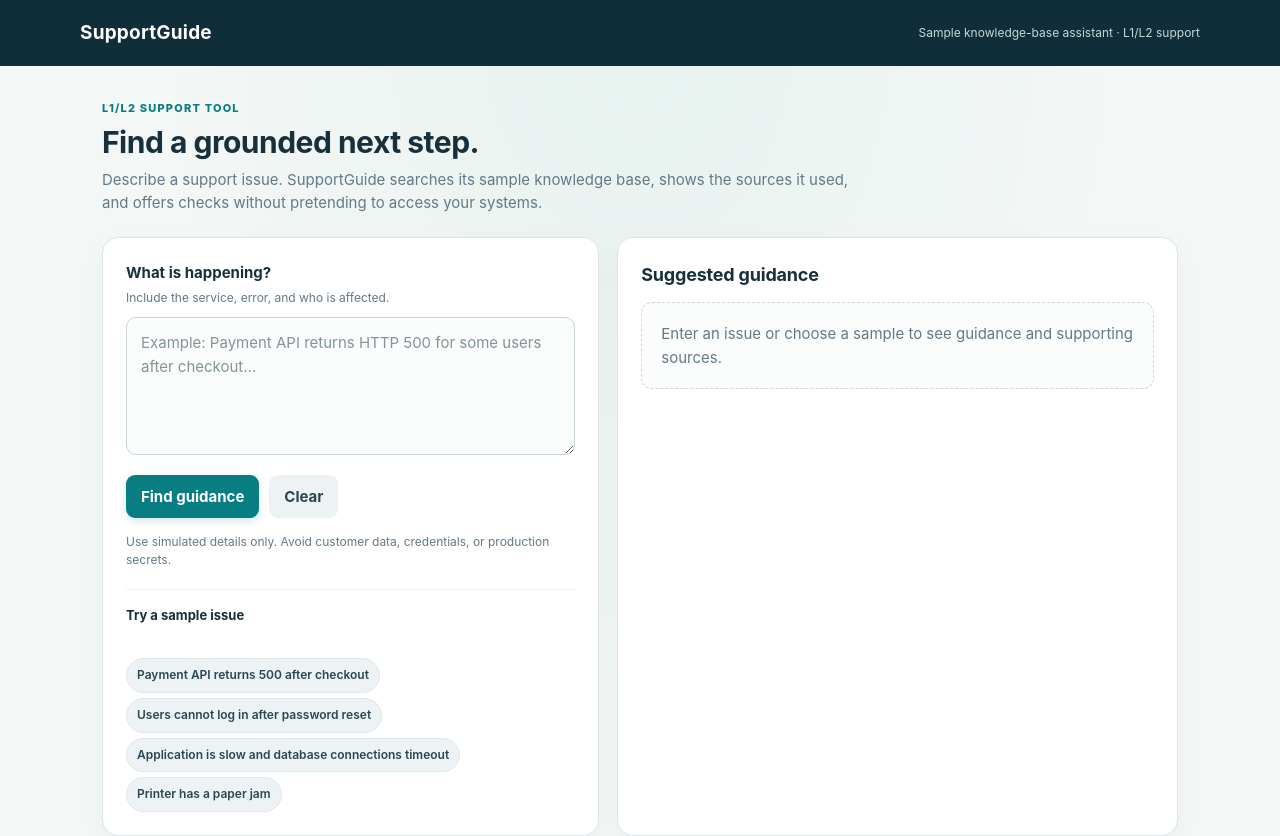
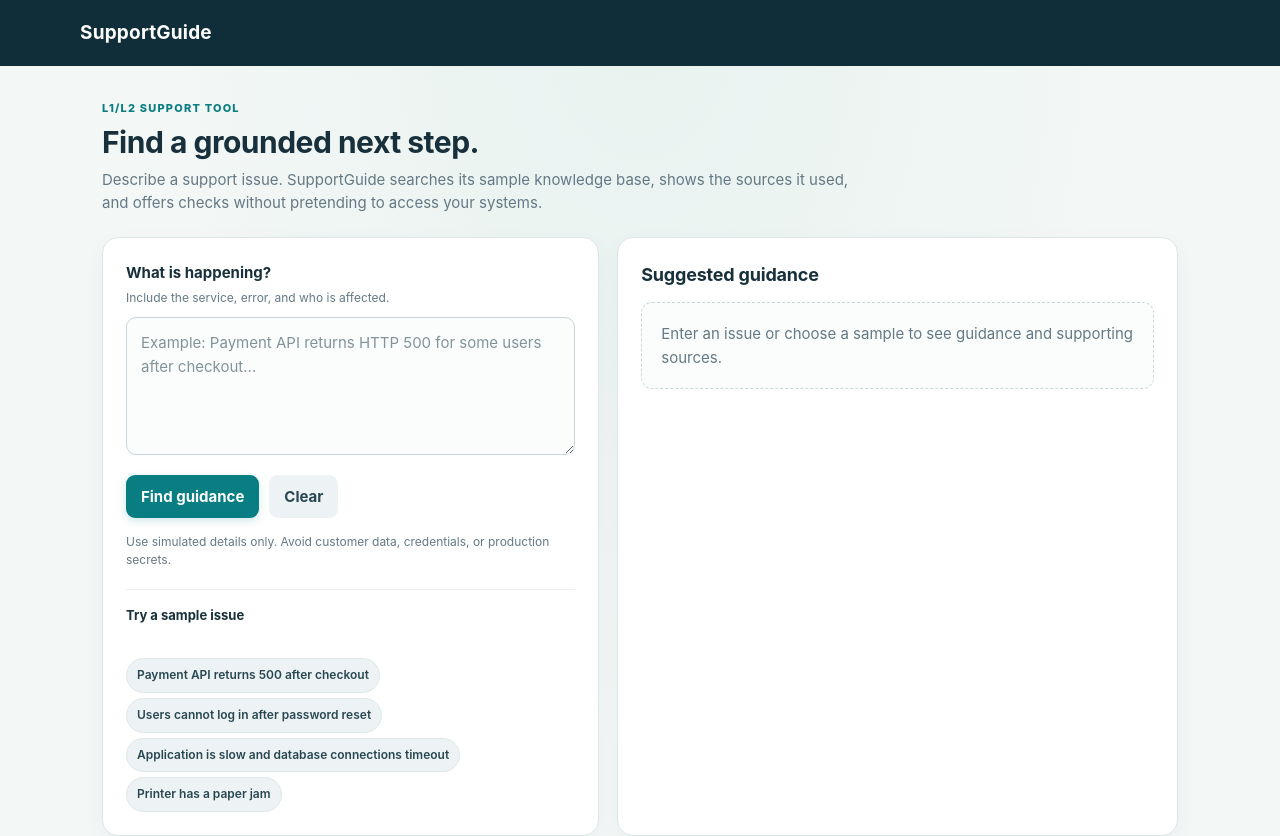
Before and after one commit to mayurimarathe30/supportguide-ai-troubleshooting-assitant, a plain HTML site: page index.html in a window 1280 px wide. Shown: the top 836 px of the page. Drawn offline with Linux system fonts and the light colour scheme.

Commit message:
Updated minor frontend issues

```diff
--- a/index.html
+++ b/index.html
@@ -11,7 +11,7 @@
 <body>
     <header class="top">
         <div class="brand">SupportGuide</div>
-        <div class="tag">Sample knowledge-base assistant · L1/L2 support</div>
+
     </header>
     <main class="wrap">
         <section class="intro">
```
